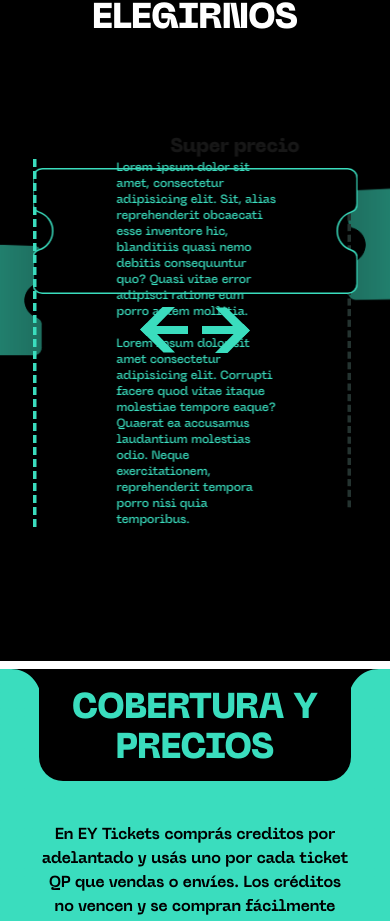
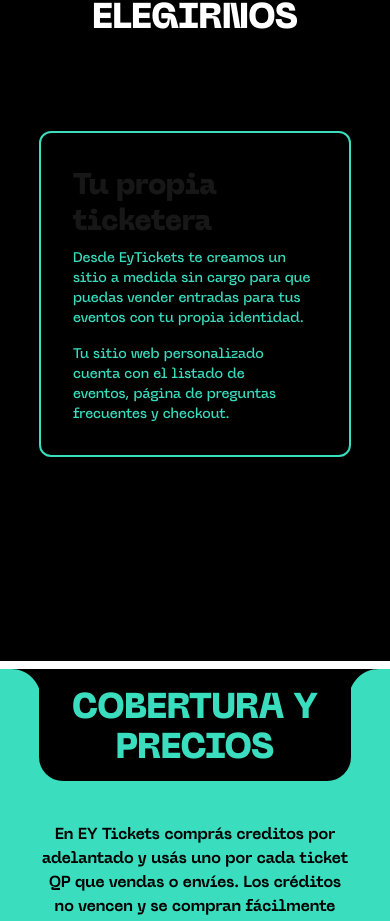
Before and after one commit to napestudio/eytickets-website, a Next.js app: page / in a window 390 px wide. Shown: the part 2150-3071 px from the top of the page. Built offline with nearby package versions, Linux system fonts and the light colour scheme.

Commit message:
fix responsive

```diff
--- a/components/TicketSlider/Slider.tsx
+++ b/components/TicketSlider/Slider.tsx
@@ -1,7 +1,6 @@
 "use client";
+import "swiper/css";
 import { Swiper, SwiperSlide } from "swiper/react";
-
-import "swiper/css";
 import { Navigation, EffectCoverflow } from "swiper/modules";
 import "swiper/css/effect-coverflow";
 
@@ -10,7 +9,13 @@
     <Swiper
       effect="coverflow"
       spaceBetween={0}
-      slidesPerView={1.2}
+      slidesPerView={1}
+      breakpoints={{
+        768: {
+          slidesPerView: 1.2,
+          spaceBetween: 0,
+        },
+      }}
       onSlideChange={() => console.log("slide change")}
       onSwiper={(swiper) => console.log(swiper.slideTo(1))}
       centeredSlides={true}
@@ -27,13 +32,13 @@
         nextEl: ".swiper-item-list-next",
       }}
       modules={[Navigation, EffectCoverflow]}
-      className="min-h-[450px]  select-none flex items-center wrapper"
+      className="min-h-[450px] select-none flex items-center wrapper"
     >
-      <SwiperSlide className="relative">
+      {/* <SwiperSlide className="relative">
         <div className="absolute inset-0 z-50 ">
           <div className="h-full flex flex-col md:flex-row">
             <div className="w-full md:w-3/7 pl-20 flex flex-row justify-center items-center">
-              <h2 className="slider-title text-black font-black text-xl md:text-5xl text-balance">
+              <h2 className="text-black font-black text-xl md:text-5xl text-balance">
                 Super precio
               </h2>
             </div>
@@ -70,16 +75,16 @@
             />
           </svg>
         </div>
-      </SwiperSlide>
+      </SwiperSlide> */}
       <SwiperSlide className="relative">
-        <div className="absolute inset-0  z-50">
-          <div className="h-full flex flex-col md:flex-row ">
-            <div className="w-full md:w-3/7 pl-20 flex flex-col justify-center items-center">
-              <h2 className="slider-title font-black text-xl md:text-5xl text-balance">
+        <div className="absolute inset-0 z-50 md:block hidden">
+          <div className="h-full flex flex-col md:flex-row gap-2.5">
+            <div className="w-full md:w-3/7 pl-20 flex flex-col justify-center items-start md:items-center">
+              <h2 className="font-black text-3xl md:text-5xl text-balance">
                 Super precio
               </h2>
             </div>
-            <div className="w-full md:w-4/7 border-l-4 border-primary border-dashed">
+            <div className="w-full md:w-4/7 md:border-l-4 border-primary md:border-dashed">
               <div className="text-primary text-xs md:text-sm flex flex-col gap-4 justify-center h-full text-balance px-20">
                 <p>
                   Lorem ipsum dolor sit amet, consectetur adipisicing elit. Sit,
@@ -103,19 +108,41 @@
           id="Capa_1"
           version="1.1"
           viewBox="0 0 1301.3 500.94"
-          className="w-full h-[200px] md:h-[600px] lg:h-[400px] mx-auto"
+          className="w-full h-[230px] md:block hidden md:h-[600px] lg:h-[400px] mx-auto"
         >
           <path
             className="color-primary stroke-primary stroke-6 overflow-hidden z-50"
             d="M1220.14,250.46c0,35.41,23.1,65.42,55.05,75.79,14.58,4.73,24.61,18.09,24.61,33.42v102.2c0,20.74-16.82,37.56-37.56,37.56H39.07c-20.74,0-37.56-16.82-37.56-37.56v-100.86c0-15.75,9.95-29.94,24.92-34.86,31.79-10.46,54.74-40.39,54.74-75.69s-22.95-65.22-54.74-75.68c-14.96-4.92-24.92-19.11-24.92-34.86V39.06C1.51,18.32,18.33,1.5,39.07,1.5h1223.17c20.74,0,37.56,16.82,37.56,37.56v100.86c0,15.75-9.95,29.94-24.92,34.86-31.79,10.46-54.74,40.4-54.74,75.68h0Z"
           />
         </svg>
+        <div className="md:hidden block border-2 p-8 md:w-max border-primary rounded-xl max-w-[80svw] mx-auto">
+          <div className="h-full flex flex-col md:flex-row gap-2.5 ">
+            <div className="w-full md:w-3/7 flex flex-col justify-center items-start">
+              <h2 className="font-black text-3xl md:text-5xl text-balance">
+                Tu propia ticketera
+              </h2>
+            </div>
+            <div className="w-full md:w-4/7 md:border-l-4 border-primary md:border-dashed">
+              <div className="text-primary text-sm md:text-sm flex flex-col gap-4 justify-center h-full text-balance">
+                <p>
+                  Desde EyTickets te creamos un sitio a medida sin cargo para
+                  que puedas vender entradas para tus eventos con tu propia
+                  identidad.
+                </p>
+                <p>
+                  Tu sitio web personalizado cuenta con el listado de eventos,
+                  página de preguntas frecuentes y checkout.
+                </p>
+              </div>
+            </div>
+          </div>
+        </div>
       </SwiperSlide>
-      <SwiperSlide className="relative">
+      {/* <SwiperSlide className="relative">
         <div className="absolute inset-0  z-50">
           <div className="h-full flex flex-col md:flex-row ">
             <div className="w-full md:w-3/7 pl-20 flex flex-col justify-center items-center">
-              <h2 className="slider-title text-black font-black text-xl md:text-5xl text-balance">
+              <h2 className="text-black font-black text-xl md:text-5xl text-balance">
                 Super precio
               </h2>
             </div>
@@ -186,7 +213,7 @@
           d="M24.5 0.5L47.8459 23.4056L41.4056 29.8459L13 0.5H24.5Z"
           fill="#3ADDBE"
         />
-      </svg>
+      </svg> */}
     </Swiper>
   );
 }
```
